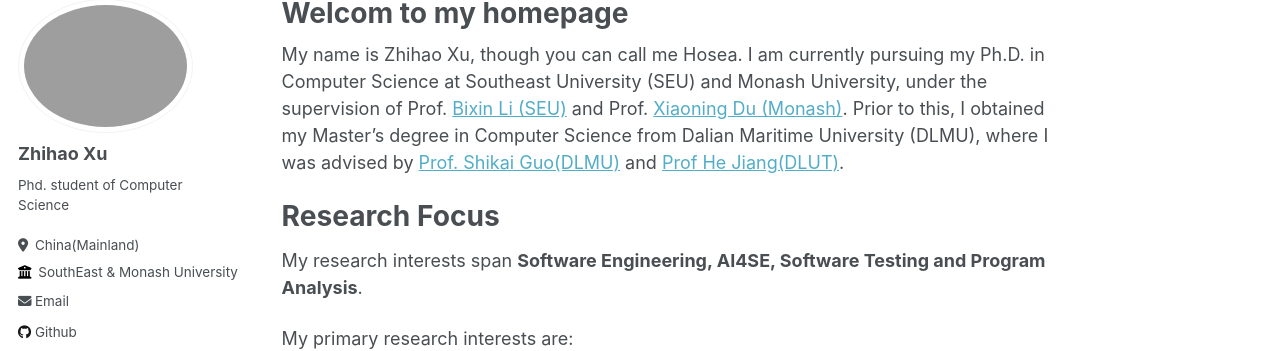
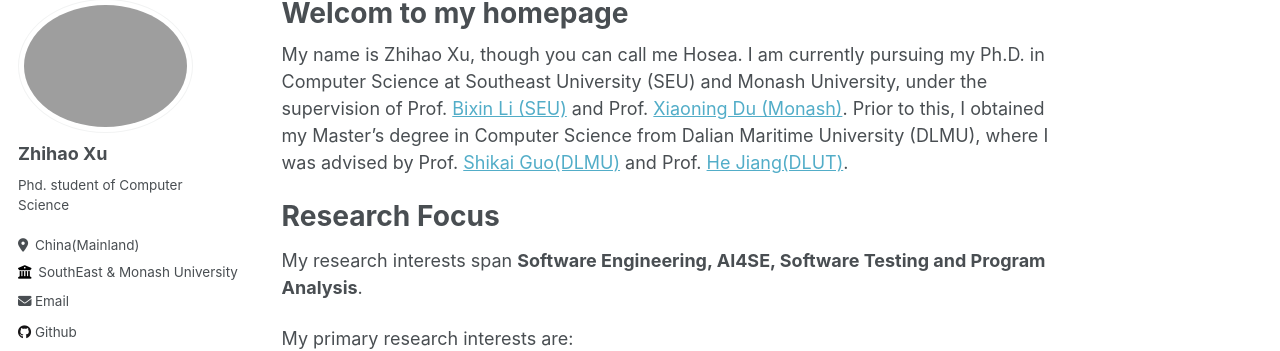
Before and after one commit to cemery123/cemery123.github.io, a Jekyll site: the page built from _pages/about.md, in a window 1280 px wide and 900 px high. Shown: the part 119-470 px from the top of the window. Built offline with Jekyll 4.4.1, drawn with Linux system fonts in a browser that asks for light colours.

```diff
--- a/_pages/about.md
+++ b/_pages/about.md
@@ -7,7 +7,7 @@ redirect_from:
   - /about.html
 ---
 
-My name is Zhihao Xu, though you can call me Hosea. I am currently pursuing my Ph.D. in Computer Science at Southeast University (SEU) and Monash University, under the supervision of Prof. [Bixin Li (SEU)](https://cse.seu.edu.cn/_s191/2019/0102/c23024a257033/page.psp) and Prof. [Xiaoning Du (Monash)](https://xiaoningdu.github.io/). Prior to this, I obtained my Master’s degree in Computer Science from Dalian Maritime University (DLMU), where I was advised by [Prof. Shikai Guo(DLMU)](https://ieeexplore.ieee.org/author/37085829873) and [Prof He Jiang(DLUT)](https://faculty.dlut.edu.cn/jianghe/index.htm).
+My name is Zhihao Xu, though you can call me Hosea. I am currently pursuing my Ph.D. in Computer Science at Southeast University (SEU) and Monash University, under the supervision of Prof. [Bixin Li (SEU)](https://cse.seu.edu.cn/_s191/2019/0102/c23024a257033/page.psp) and Prof. [Xiaoning Du (Monash)](https://xiaoningdu.github.io/). Prior to this, I obtained my Master’s degree in Computer Science from Dalian Maritime University (DLMU), where I was advised by Prof. [Shikai Guo(DLMU)](https://ieeexplore.ieee.org/author/37085829873) and Prof. [He Jiang(DLUT)](https://faculty.dlut.edu.cn/jianghe/index.htm).
 
 
 Research Focus
```
